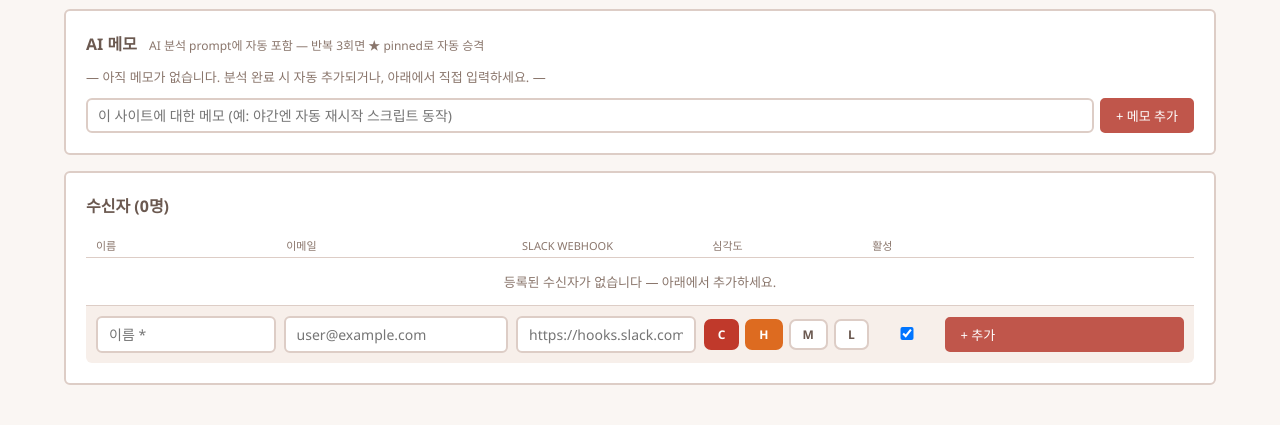
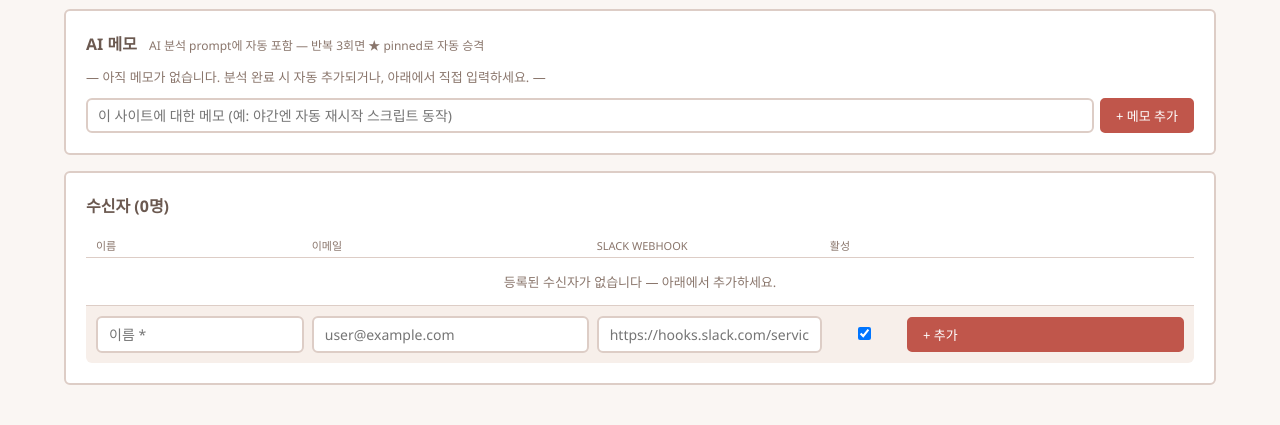
Before and after one commit to Soojong94/ai-incident-response, a FastAPI app: template src/ui/templates/site_detail.html in a window 1280 px wide. Shown: the part 1055-1480 px from the top of the page. Run offline with FastAPI, Linux system fonts and the light colour scheme; the template is opened without the code that fills it, so the values that code supplies are empty; the visitor is signed in with stand-in values (Sample User, id 1); data comes from the database, SQL or seed files in the repository.

Commit message:
Phase 1: alarm notifications go to ALL site recipients (drop C/H/M/L severity routing)
- crud.get_recipients_for_site: 사이트 활성 수신자 전원(심각도 무시)
- handler._dispatch_notifications: 전원 발송으로 전환
- site_detail 수신자 UI: C/H/M/L 토글/컬럼/모달/JS 제거 (이메일+활성만)

Co-Authored-By: Claude Opus 4.8 (1M context) <noreply@anthropic.com>

```diff
--- a/src/db/crud.py
+++ b/src/db/crud.py
@@ -668,6 +668,19 @@ def get_recipients_for_severity(db: Session, severity: str, site_id: int | None
     return q.all()
 
 
+def get_recipients_for_site(db: Session, site_id: int | None = None) -> list[Recipient]:
+    """사이트의 활성 수신자 전원 (심각도 무시 — 알람 발생 시 등록자 전원 발송 정책)."""
+    q = (
+        db.query(Recipient)
+        .outerjoin(Site, Recipient.site_id == Site.id)
+        .filter(Recipient.enabled.is_(True))
+        .filter((Site.enabled.is_(True)) | (Recipient.site_id.is_(None)))
+    )
+    if site_id is not None:
+        q = q.filter(Recipient.site_id == site_id)
+    return q.all()
+
+
 # ── Site CRUD ──────────────────────────────────────────────────────────────
 
 def list_sites(db: Session) -> list[Site]:
--- a/src/ui/templates/site_detail.html
+++ b/src/ui/templates/site_detail.html
@@ -2,7 +2,7 @@
 {% block title %}{{ site.name }} — 사이트 상세{% endblock %}
 {% block content %}
 <style>
-  .recipient-row { display:grid; grid-template-columns: 1.2fr 1.5fr 1.2fr 1fr 0.4fr 1.6fr; gap:8px; padding:8px 10px; border-top:1px solid var(--border); align-items:center; font-size:13px; }
+  .recipient-row { display:grid; grid-template-columns: 1.2fr 1.6fr 1.3fr 0.4fr 1.6fr; gap:8px; padding:8px 10px; border-top:1px solid var(--border); align-items:center; font-size:13px; }
   .recipient-row > span:last-child button,
   .recipient-row > span:last-child a { white-space: nowrap; flex-shrink: 0; }
   .recipient-row.header { color:var(--text-subtle); font-size:11px; text-transform:uppercase; border-top:none; padding-bottom:4px; }
@@ -292,7 +292,6 @@
     <span>이름</span>
     <span>이메일</span>
     <span>Slack Webhook</span>
-    <span>심각도</span>
     <span>활성</span>
     <span></span>
   </div>
@@ -303,21 +302,13 @@
       <span>{{ r.name }}</span>
       <span style="color:var(--text-muted);">{{ r.email or '-' }}</span>
       <span style="color:var(--text-muted); overflow:hidden; text-overflow:ellipsis; white-space:nowrap;">{% if r.slack_webhook %}✓ 등록됨{% else %}-{% endif %}</span>
-      <span style="font-size:11px;">
-        {% if r.receive_critical %}<span class="sev-Critical">C</span>{% endif %}
-        {% if r.receive_high %}<span class="sev-High">H</span>{% endif %}
-        {% if r.receive_medium %}<span class="sev-Medium">M</span>{% endif %}
-        {% if r.receive_low %}<span class="sev-Low">L</span>{% endif %}
-      </span>
       <span>{% if r.enabled %}<span style="color:#68d391;">●</span>{% else %}<span style="color:var(--text-subtle);">○</span>{% endif %}</span>
       <span style="text-align:right; display:flex; gap:4px; justify-content:flex-end;">
         {% if r.email %}
         <button class="icon-btn" onclick="testRecipient({{ r.id }})" title="이메일로 샘플 알림 즉시 발송">테스트</button>
         {% endif %}
         <button class="icon-btn" onclick='editRecipient({{ {
-          "id": r.id, "name": r.name, "email": r.email or "", "slack_webhook": r.slack_webhook or "",
-          "receive_critical": r.receive_critical, "receive_high": r.receive_high,
-          "receive_medium": r.receive_medium, "receive_low": r.receive_low, "enabled": r.enabled
+          "id": r.id, "name": r.name, "email": r.email or "", "slack_webhook": r.slack_webhook or "", "enabled": r.enabled
         } | tojson }})'>수정</button>
         <button class="icon-btn danger" onclick="deleteRecipient({{ r.id }})">×</button>
       </span>
@@ -332,12 +323,6 @@
       <input type="text" placeholder="이름 *" data-field="name">
       <input type="email" placeholder="user@example.com" data-field="email">
       <input type="url" placeholder="https://hooks.slack.com/services/..." data-field="slack_webhook">
-      <span class="sev-toggle">
-        <label><input type="checkbox" data-field="receive_critical" checked><span class="sev-Critical">C</span></label>
-        <label><input type="checkbox" data-field="receive_high" checked><span class="sev-High">H</span></label>
-        <label><input type="checkbox" data-field="receive_medium"><span class="sev-Medium">M</span></label>
-        <label><input type="checkbox" data-field="receive_low"><span class="sev-Low">L</span></label>
-      </span>
       <label><input type="checkbox" data-field="enabled" checked></label>
       <button class="nav-btn nav-btn-primary" onclick="addRecipient({{ site.id }})">+ 추가</button>
     </div>
@@ -353,13 +338,6 @@
       <div class="meta-item"><label>이름 *</label><input id="er-name" type="text" style="width:100%;"></div>
       <div class="meta-item"><label>이메일</label><input id="er-email" type="email" style="width:100%;"></div>
       <div class="meta-item" style="grid-column:1/-1;"><label>Slack Webhook URL</label><input id="er-slack" type="url" style="width:100%;"></div>
-    </div>
-    <div style="margin-bottom:14px;">
-      <label style="font-size:12px; color:var(--text-subtle); display:block; margin-bottom:6px;">수신 심각도</label>
-      <label style="margin-right:14px;"><input type="checkbox" id="er-critical"> <span class="sev-Critical">Critical</span></label>
-      <label style="margin-right:14px;"><input type="checkbox" id="er-high"> <span class="sev-High">High</span></label>
-      <label style="margin-right:14px;"><input type="checkbox" id="er-medium"> <span class="sev-Medium">Medium</span></label>
-      <label style="margin-right:14px;"><input type="checkbox" id="er-low"> <span class="sev-Low">Low</span></label>
     </div>
     <div style="margin-bottom:14px;"><label><input type="checkbox" id="er-enabled"> 활성화</label></div>
     <button onclick="submitRecipientEdit()" class="refresh-btn" style="margin-left:0;">저장</button>
@@ -421,10 +399,6 @@ async function addRecipient(siteId) {
     name,
     email: get('email').value.trim(),
     slack_webhook: get('slack_webhook').value.trim(),
-    receive_critical: get('receive_critical').checked,
-    receive_high: get('receive_high').checked,
-    receive_medium: get('receive_medium').checked,
-    receive_low: get('receive_low').checked,
     enabled: get('enabled').checked,
   };
   const resp = await fetch(`/api/sites/${siteId}/recipients`, {
@@ -439,10 +413,6 @@ function editRecipient(r) {
   document.getElementById('er-name').value = r.name || '';
   document.getElementById('er-email').value = r.email || '';
   document.getElementById('er-slack').value = r.slack_webhook || '';
-  document.getElementById('er-critical').checked = !!r.receive_critical;
-  document.getElementById('er-high').checked = !!r.receive_high;
-  document.getElementById('er-medium').checked = !!r.receive_medium;
-  document.getElementById('er-low').checked = !!r.receive_low;
   document.getElementById('er-enabled').checked = !!r.enabled;
   document.getElementById('recipient-edit-modal').style.display = 'flex';
 }
@@ -455,10 +425,6 @@ async function submitRecipientEdit() {
     name: document.getElementById('er-name').value.trim(),
     email: document.getElementById('er-email').value.trim(),
     slack_webhook: document.getElementById('er-slack').value.trim(),
-    receive_critical: document.getElementById('er-critical').checked,
-    receive_high: document.getElementById('er-high').checked,
-    receive_medium: document.getElementById('er-medium').checked,
-    receive_low: document.getElementById('er-low').checked,
     enabled: document.getElementById('er-enabled').checked,
   };
   const resp = await fetch(`/api/recipients/${id}`, {
--- a/src/webhook/handler.py
+++ b/src/webhook/handler.py
@@ -3,7 +3,7 @@ import logging
 from src.config import settings
 from src.db.crud import (
     create_incident, create_analysis, update_incident_status, add_logs,
-    get_recipients_for_severity, record_notification, get_incident,
+    get_recipients_for_site, record_notification, get_incident,
     find_similar_ai_note, add_site_note, increment_note_occurrence,
     get_site_notes_for_prompt,
     count_recent_incidents_for_site,
@@ -185,7 +185,8 @@ def _dispatch_notifications(db, incident_id: int, alarm_name: str, analysis: dic
     from src.notifier.email_notifier import send_analysis_complete
     from src.notifier.slack_notifier import send_slack
 
-    recipients = get_recipients_for_severity(db, severity, site_id=site_id)
+    # 심각도와 무관하게 사이트 활성 수신자 전원에게 발송 (C/H/M/L 폐지)
+    recipients = get_recipients_for_site(db, site_id=site_id)
     if not recipients:
         logger.info("수신자 테이블 비어있음 — .env fallback (severity=%s)", severity)
         ok, err = send_analysis_complete(incident_id, alarm_name, analysis)
```
